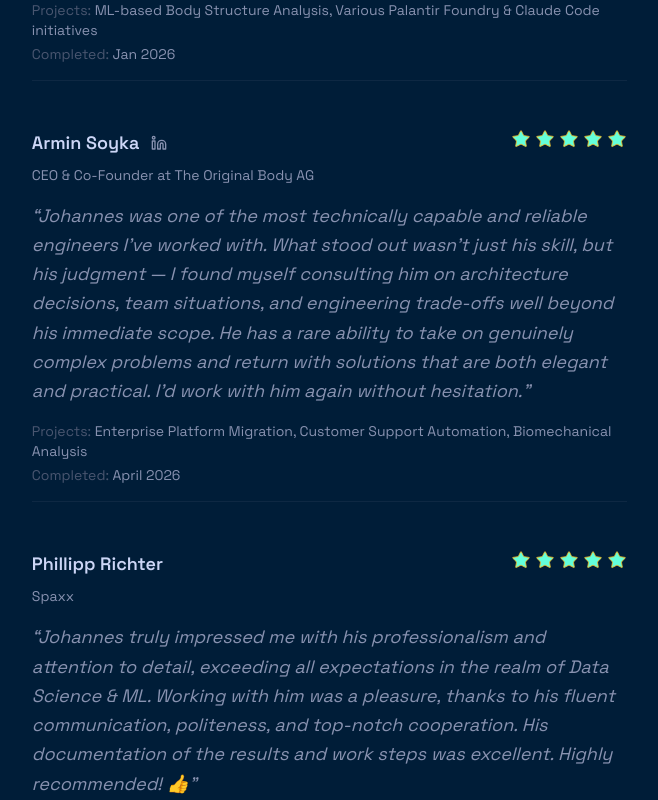
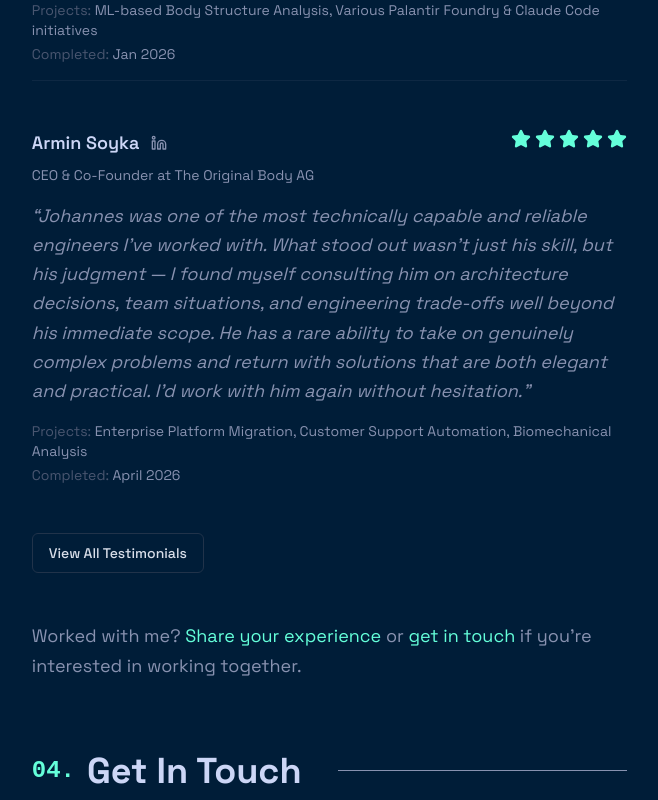
Before and after one commit to JohannesSchulz97/personal-website, a Next.js app: page / in a window 1280 px wide. Shown: the part 3880-4680 px from the top of the page, without its empty margins (557-1215 px from the left). Built offline with nearby package versions, Linux system fonts and the light colour scheme.

Commit message:
Limit testimonials to 2 on home page with View All button
- Show only first 2 testimonials on home
- Add "View All Testimonials" button linking to /testimonials
- Keep teal stars without golden effects
- Clean minimal styling

Co-Authored-By: Claude Sonnet 4.5 <noreply@anthropic.com>

```diff
--- a/components/sections/testimonials.tsx
+++ b/components/sections/testimonials.tsx
@@ -1,7 +1,9 @@
 "use client";
 
 import { Star, Linkedin } from "lucide-react";
+import { Button } from "@/components/ui/button";
 import SectionHeading from "@/components/section-heading";
+import Link from "next/link";
 import testimonialsData from "@/data/testimonials.json";
 
 interface Testimonial {
@@ -27,9 +29,8 @@ export default function TestimonialsSection() {
           <Star
             key={i}
             className={`h-5 w-5 ${
-              i < rating ? "fill-teal" : "fill-none"
+              i < rating ? "fill-teal text-teal" : "fill-none text-slate-dark"
             }`}
-            style={{ stroke: '#fbbf24', strokeWidth: '1' }}
           />
         ))}
       </div>
@@ -53,7 +54,7 @@ export default function TestimonialsSection() {
 
       {/* Testimonials */}
       <div className="space-y-12 mb-12">
-        {testimonials.map((testimonial, index) => (
+        {testimonials.slice(0, 2).map((testimonial, index) => (
           <div key={testimonial.id} className="space-y-4">
             <div className="flex items-start justify-between">
               <div>
@@ -94,15 +95,24 @@ export default function TestimonialsSection() {
               </div>
             </div>
 
-            {index < testimonials.length - 1 && (
+            {index < 1 && (
               <hr className="border-t border-slate-dark/20 mt-8" />
             )}
           </div>
         ))}
       </div>
 
+      {/* View All Button */}
+      <div className="mb-12">
+        <Button asChild variant="outline">
+          <Link href="/testimonials">
+            View All Testimonials
+          </Link>
+        </Button>
+      </div>
+
       {/* Call to Action */}
-      <div className="mt-16 space-y-4">
+      <div className="mt-8 space-y-4">
         <p className="text-slate leading-relaxed">
           Worked with me? <a href="/submit-testimonial" className="text-teal hover:text-teal/80 transition-colors">Share your experience</a> or <a href="#contact" className="text-teal hover:text-teal/80 transition-colors">get in touch</a> if you're interested in working together.
         </p>
```
